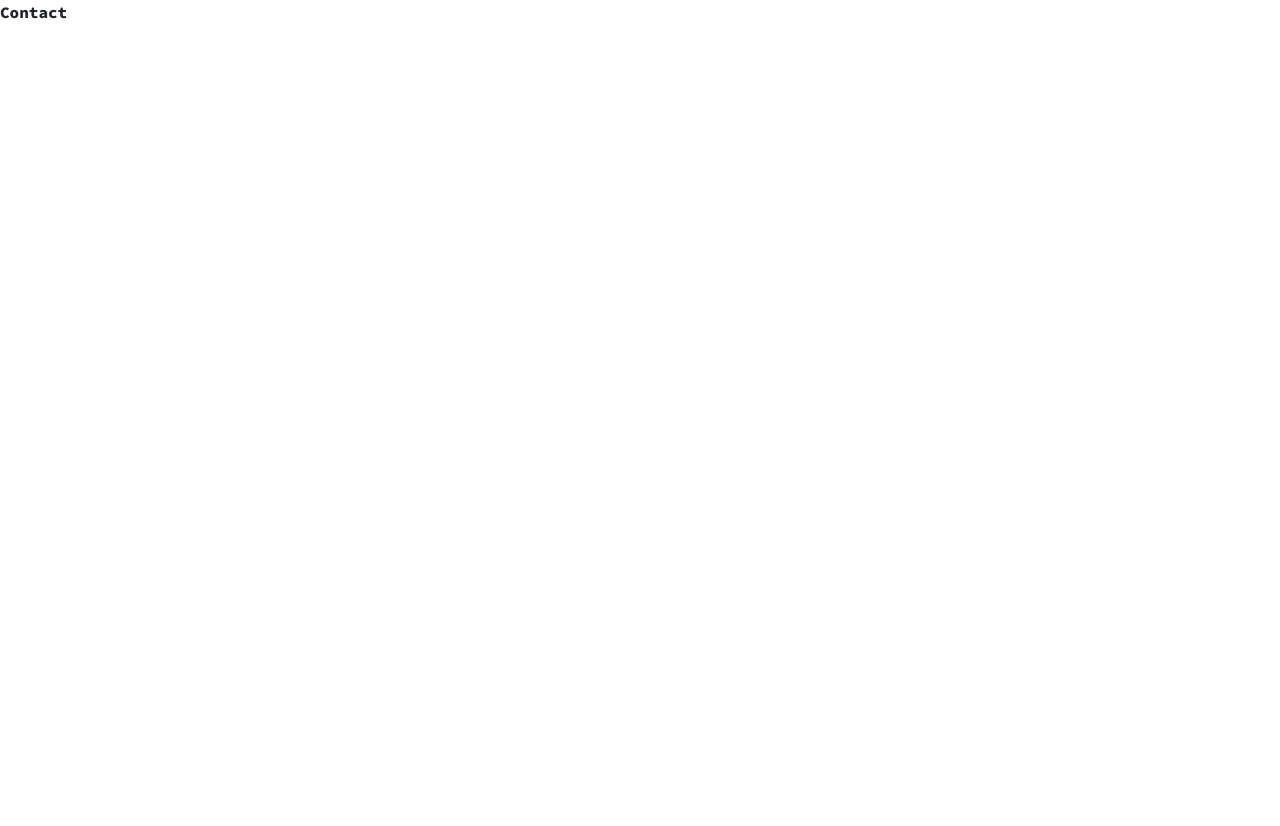
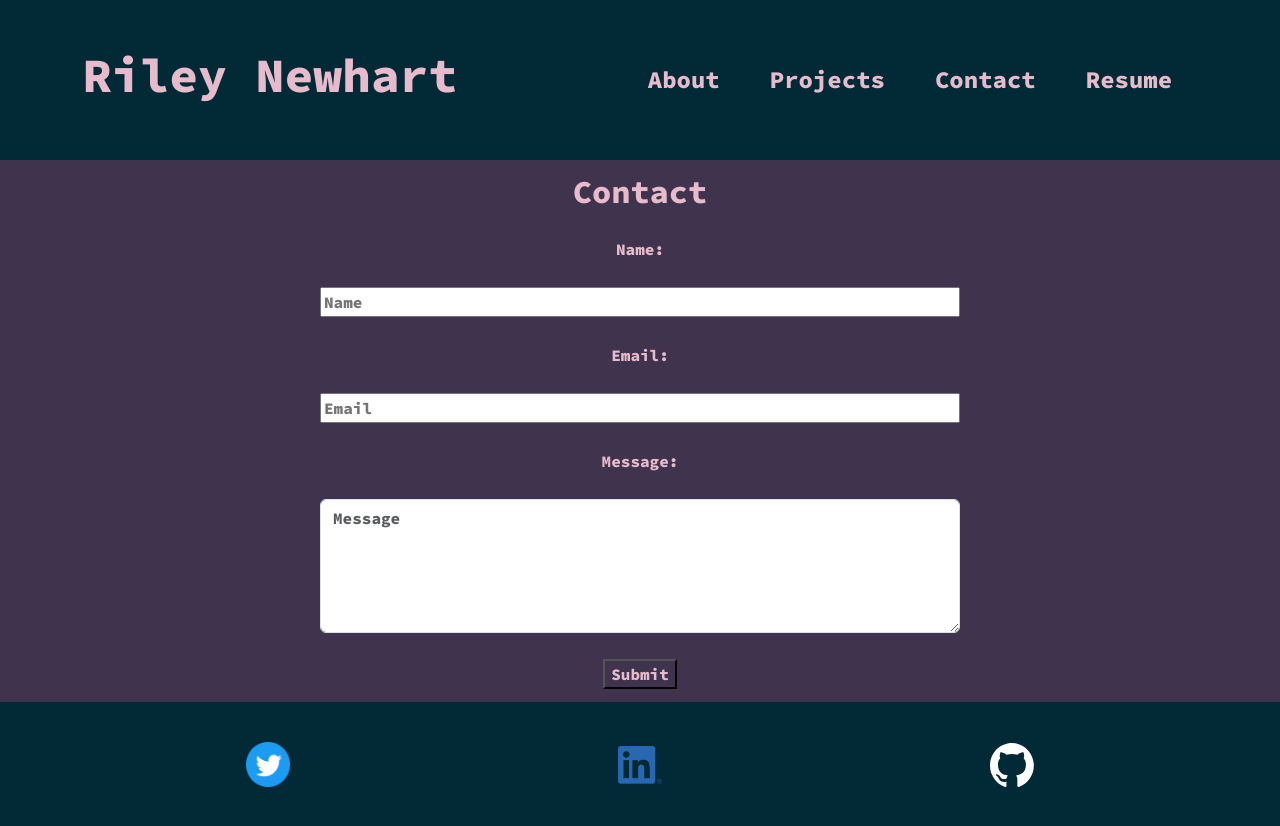
Before and after one commit to Rilaey/react-portfolio-v2, a React (Create React App) app: page /contact in a window 1280 px wide. Shown: the top 826 px of the page. Before the commit the page ends 800 px from the top, so only its background shows below. Built offline with nearby package versions, Linux system fonts and the light colour scheme.

Commit message:
working on making nav links be highlighted when on corresponding page

```diff
--- a/src/pages/Contact.js
+++ b/src/pages/Contact.js
@@ -1,7 +1,43 @@
-import React from 'react'
+import React from "react";
+import Header from "../components/Header";
+import Footer from "../components/Footer";
+import "../styles/App.css";
 
 export default function Contact() {
   return (
-    <div>Contact</div>
-  )
+    <div className="main-body">
+      <div>
+        <Header />
+      </div>
+      <form className="contact">
+        <h2 className="contact-head c-text">Contact</h2>
+        <label className="c-text">Name:</label>
+        <input
+          placeholder="Name"
+          required
+          min={4}
+          type="text"
+          className="c-text"
+        />
+        <label className="c-text">Email:</label>
+        <input placeholder="Email" required type="email" className="c-text" />
+        <label required className="c-text">
+          Message:
+        </label>
+        <textarea
+          class="form-control c-text"
+          rows="5"
+          type="text"
+          placeholder="Message"
+          required
+        ></textarea>
+        <div>
+          <input type="submit" value="Submit" className="c-text c-btn"></input>
+        </div>
+      </form>
+      <div className="main-footer">
+        <Footer />
+      </div>
+    </div>
+  );
 }
--- a/src/styles/App.css
+++ b/src/styles/App.css
@@ -27,7 +27,7 @@ p {
 
 .main-footer {
   background-color: #012A36;
-  height: 14vh;
+  height: 17vh;
 }
 
 .about {
@@ -44,6 +44,27 @@ p {
 }
 
 .about-head, .about-text {
-  margin: 50px auto;
+  margin: 25px auto;
   color: #E6BCCD;
 }
+
+.about-text {
+  font-size: 20px;
+}
+
+.contact {
+  display: flex;
+  flex-direction: column;
+  justify-content: center;
+  text-align: center;
+  width: 50%;
+}
+
+.c-text {
+  margin: 13px 0;
+  color: #E6BCCD;
+}
+
+.c-btn {
+  background: none;
+}
--- a/src/styles/Footer.css
+++ b/src/styles/Footer.css
@@ -11,7 +11,7 @@ body {
 
 .logo {
   width: 20%;
-  margin-top: 10px;
+  margin-top: 20px;
 }
 
 .logo-display {
--- a/src/styles/Navigation.css
+++ b/src/styles/Navigation.css
@@ -19,6 +19,10 @@
     opacity: .8;
     transform: translateY(-5px);
     color: #3F334D;
+}
+
+.test {
+    color: red;
 }
 
 @media screen and (max-width: 880px) {
```
Also changed, not shown: src/components/Navigation.js (+18 -9 lines).
